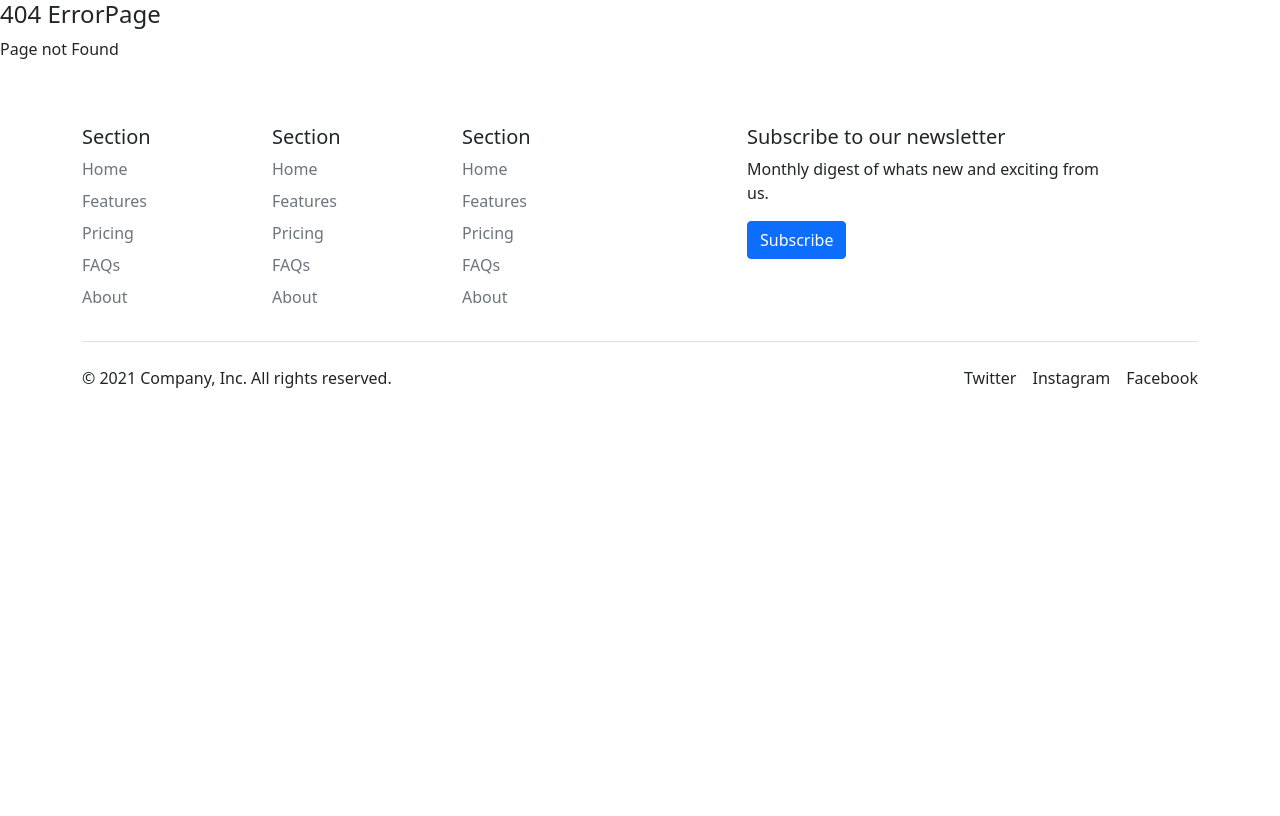
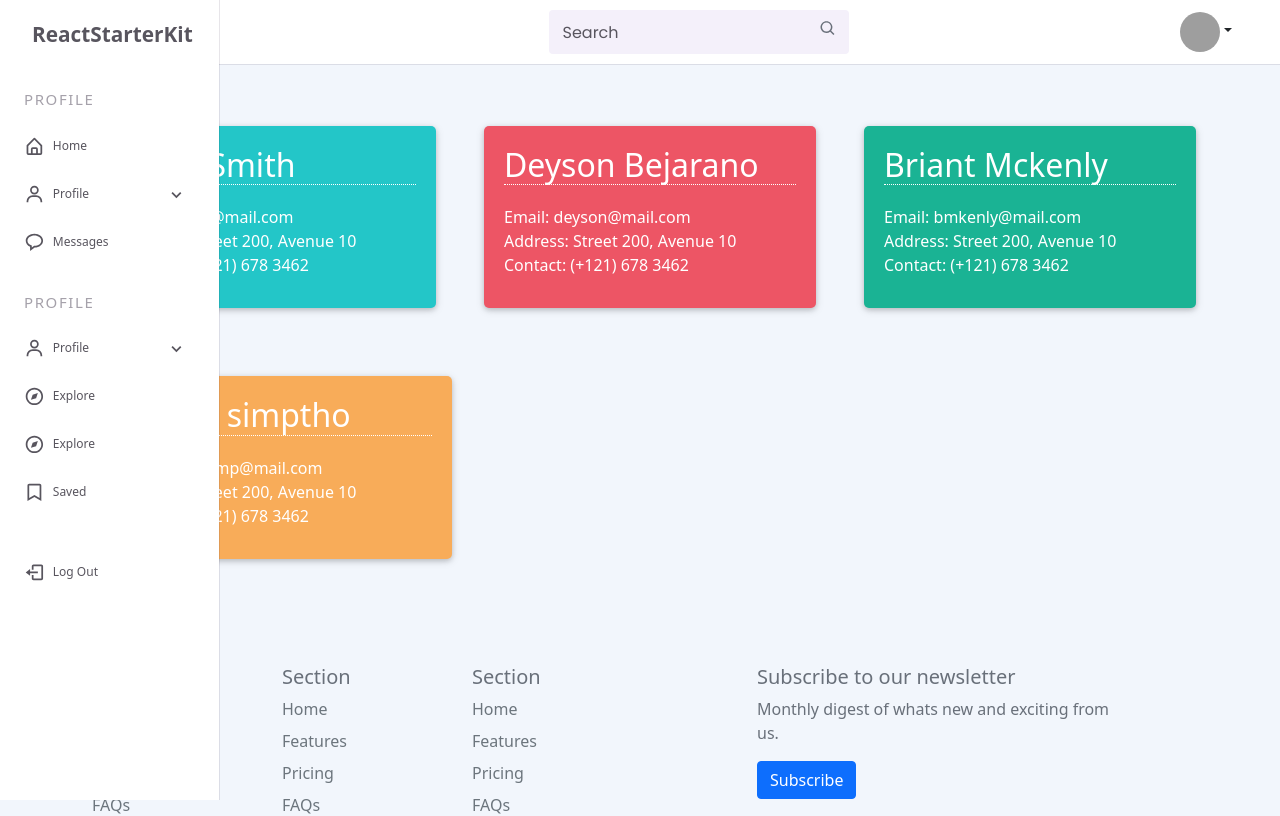
Before and after one commit to roundcodebox/aarambam, a React (Create React App) app: page /contactinfo in a window 1280 px wide. Shown: the top 816 px of the page. Built offline with nearby package versions, Linux system fonts and the light colour scheme; grey boxes are pictures that could not be loaded.

Commit message:
feat: added a new contact card component

```diff
--- a/src/App.js
+++ b/src/App.js
@@ -47,6 +47,7 @@ import Grids from './Components/Grids/Grids';
 import Tooltips from './Components/Tooltips/Tooltips';
 import Sidebar from './Pages/Layouts/Sidebar';
 import HorizontalLines from './Components/HorizontalLines/HorizontalLines';
+import ContactInfo from './Components/ContactInfo/ContactInfo';
 
 function App() {
   return (
@@ -100,6 +101,7 @@ function App() {
         <Route path="/dashboard" element={<Dashboard />} />
         <Route path="/dashboardtemplate" element={<DashboardTemplate />} />
         <Route path="/horizontallines" element={<HorizontalLines />} />
+        <Route path="/contactinfo" element={<ContactInfo />} />
 
         <Route path="*" element={<ErrorPage />} />
       </Routes>
--- /dev/null
+++ b/src/Components/ContactInfo/ContactInfo.jsx
@@ -0,0 +1,115 @@
+/* eslint-disable */
+import React, { useEffect } from 'react';
+import Styles from './ContactInfo.module.scss';
+import DashboardHeader from '../../Components/Dashboard/DashboardHeader';
+import DashboardNav from '../../Components/Dashboard/DashboardNav';
+
+function ContactInfo() {
+  useEffect(() => {
+    document.body.classList.add('dashboard-body');
+
+    return function cleanup() {
+      document.body.classList.remove('body');
+    };
+  }, []);
+  return (
+    <>
+      <DashboardHeader />
+      <DashboardNav />
+      <div className="container px-4 py-5 bootstrap snippets bootdey">
+        <div className="row g-5 py-5">
+          <div className="col-sm-4 col-md-4">
+            <div className={`${Styles.widget} ${Styles.lazurbg} ${Styles.pxl}`}>
+              <h2>Janet Smith</h2>
+              <ul className={`list-inline ${Styles.mtmd}`}>
+                <li>
+                  <span className="fa fa-envelope m-r-xs" />
+                  <li className="list-inline-item">Email: mike@mail.com</li>
+                </li>
+                <li>
+                  <span className="fa fa-home m-r-xs" />
+                  <li className="list-inline-item">
+                    Address: Street 200, Avenue 10
+                  </li>
+                </li>
+                <li>
+                  <span className="fa fa-phone m-r-xs" />
+                  <li className="list-inline-item">Contact: (+121) 678 3462</li>
+                </li>
+              </ul>
+            </div>
+          </div>
+          <div className="col-md-4">
+            <div className={`${Styles.widget} ${Styles.redbg} ${Styles.pxl}`}>
+              <h2>Deyson Bejarano</h2>
+              <ul className={`list-inline ${Styles.mtmd}`}>
+                <li>
+                  <span className="fa fa-envelope m-r-xs" />
+                  <li className="list-inline-item">Email: deyson@mail.com</li>
+                </li>
+                <li>
+                  <span className="fa fa-home m-r-xs" />
+                  <li className="list-inline-item">
+                    Address: Street 200, Avenue 10
+                  </li>
+                </li>
+                <li>
+                  <span className="fa fa-phone m-r-xs" />
+                  <li className="list-inline-item">Contact: (+121) 678 3462</li>
+                </li>
+              </ul>
+            </div>
+          </div>
+          <div className="col-md-4">
+            <div className={`${Styles.widget} ${Styles.navybg} ${Styles.pxl}`}>
+              <h2>Briant Mckenly</h2>
+              <ul className={`list-unstyled ${Styles.mtmd}`}>
+                <li>
+                  <span className="fa fa-envelope m-r-xs" />
+                  <li className="list-inline-item">Email: bmkenly@mail.com</li>
+                </li>
+                <li>
+                  <span className="fa fa-home m-r-xs" />
+                  <li className="list-inline-item">
+                    Address: Street 200, Avenue 10
+                  </li>
+                </li>
+                <li>
+                  <span className="fa fa-phone m-r-xs" />
+                  <li className="list-inline-item">Contact: (+121) 678 3462</li>
+                </li>
+              </ul>
+            </div>
+          </div>
+        </div>
+        <div className="row">
+          <div className="col-md-4">
+            <div
+              className={`${Styles.widget} ${Styles.yellowbg} ${Styles.pxl}`}
+            >
+              <h2>Carlos simptho</h2>
+              <ul className={`list-unstyled ${Styles.mtmd}`}>
+                <li>
+                  <span className="fa fa-envelope m-r-xs" />
+                  <li className="list-inline-item">Email: clossimp@mail.com</li>
+                </li>
+                <li>
+                  <span className="fa fa-home m-r-xs" />
+                  <li className="list-inline-item">
+                    Address: Street 200, Avenue 10
+                  </li>
+                </li>
+                <li>
+                  <span className="fa fa-phone m-r-xs" />
+                  <li className="list-inline-item">Contact: (+121) 678 3462</li>
+                </li>
+              </ul>
+            </div>
+          </div>
+        </div>
+      </div>
+    </>
+  );
+}
+
+export default ContactInfo;
--- /dev/null
+++ b/src/Components/ContactInfo/ContactInfo.module.scss
@@ -0,0 +1,46 @@
+.dashboard-body {
+  margin-top: 20px;
+}
+
+.pxl {
+  padding: 40px;
+}
+
+.lazurbg {
+  background-color: #23c6c8;
+  color: #ffffff;
+}
+
+.redbg {
+  background-color: #ed5565;
+  color: #ffffff;
+}
+
+.navybg {
+  background-color: #1ab394;
+  color: #ffffff;
+}
+
+.yellowbg {
+  background-color: #f8ac59;
+  color: #ffffff;
+}
+
+.widget {
+  border-radius: 5px;
+  padding: 15px 20px;
+  margin-bottom: 10px;
+  margin-top: 10px;
+  box-shadow: 0 2px 5px rgba(0, 0, 0, 0.16), 0 2px 10px rgba(0, 0, 0, 0.12);
+}
+
+.widget h2,
+.widget h3 {
+  margin-top: 5px;
+  margin-bottom: 0;
+  border-bottom: 1px dotted white;
+}
+
+.mtmd {
+  margin-top: 20px;
+}
```
